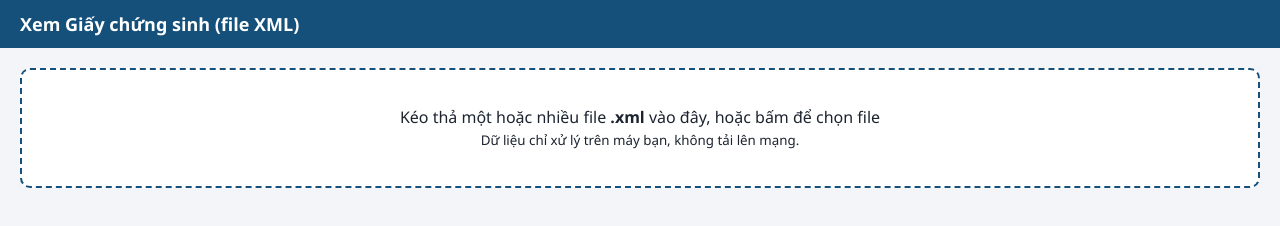
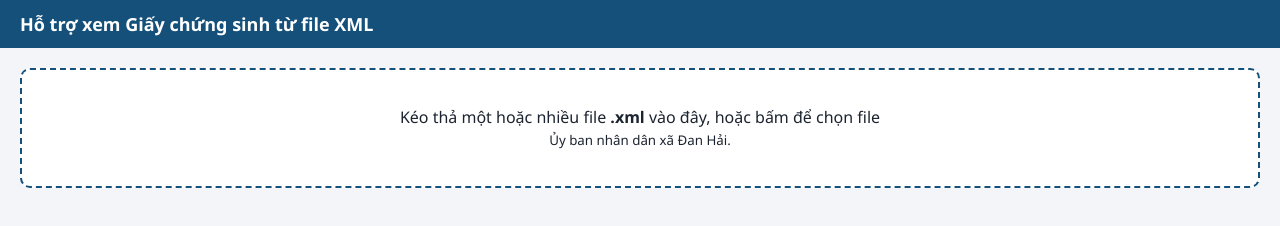
Before and after one commit to tranviethong/gcs3, a plain HTML site: page index.html in a window 1280 px wide. Drawn offline with Linux system fonts and the light colour scheme.

Commit message:
Update index.html

```diff
--- a/index.html
+++ b/index.html
@@ -1,7 +1,7 @@
 <!DOCTYPE html>
 <html lang="vi"><head><meta charset="utf-8">
 <meta name="viewport" content="width=device-width,initial-scale=1">
-<title>Xem Giấy chứng sinh (XML)</title>
+<title>UBND xã Đan Hải - Xem Giấy chứng sinh (XML)</title>
 <style>
 body{font-family:Segoe UI,Arial,sans-serif;margin:0;background:#f3f5f8;color:#1c2430}
 header{background:#14507a;color:#fff;padding:12px 20px;display:flex;gap:16px;align-items:center;flex-wrap:wrap}
@@ -21,11 +21,11 @@
 .ok{color:#0a7d33}.warn{color:#b35c00}
 @media print{header,#drop,.noprint{display:none}body{background:#fff}section{box-shadow:none;border:1px solid #ccc}}
 </style></head><body>
-<header><h1>Xem Giấy chứng sinh (file XML)</h1>
+<header><h1>Hỗ trợ xem Giấy chứng sinh từ file XML</h1>
 <select id="sel" style="display:none"></select>
 <input id="q" placeholder="Tìm trong hồ sơ..." style="display:none">
 <button id="pr" class="noprint" style="display:none" onclick="exportPdf()">Xuất file PDF</button></header>
-<div id="drop">Kéo thả một hoặc nhiều file <b>.xml</b> vào đây, hoặc bấm để chọn file<br><small>Dữ liệu chỉ xử lý trên máy bạn, không tải lên mạng.</small>
+<div id="drop">Kéo thả một hoặc nhiều file <b>.xml</b> vào đây, hoặc bấm để chọn file<br><small>Ủy ban nhân dân xã Đan Hải.</small>
 <input type="file" id="f" accept=".xml" multiple hidden></div>
 <main id="out"></main>
 <script>/** @license
```
